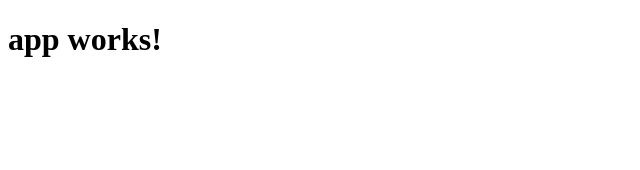
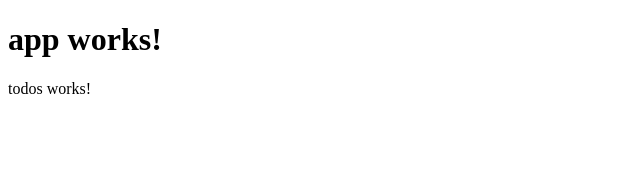
Before and after one commit to ProtaconSolutions/a2-koulutus, an Angular app: page / in a window 1280 px wide. Shown: the top 170 px of the page, without its empty margins (0-640 px from the left). Built offline with nearby package versions, Linux system fonts and the light colour scheme.

Commit message:
Added 'app-todos' component to app component html.

```diff
--- a/src/app/app.component.html
+++ b/src/app/app.component.html
@@ -1,3 +1,5 @@
 <h1>
   {{title}}
 </h1>
+
+<app-todos></app-todos>
```
